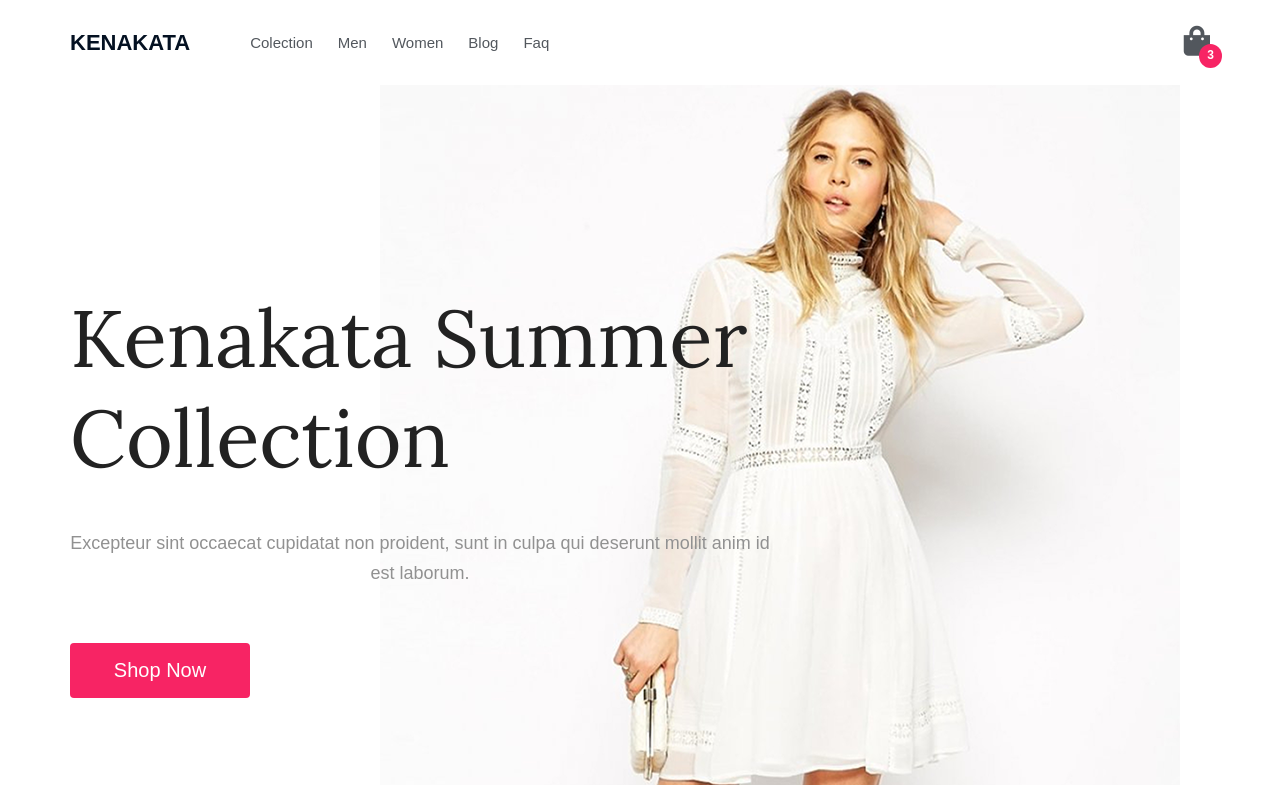
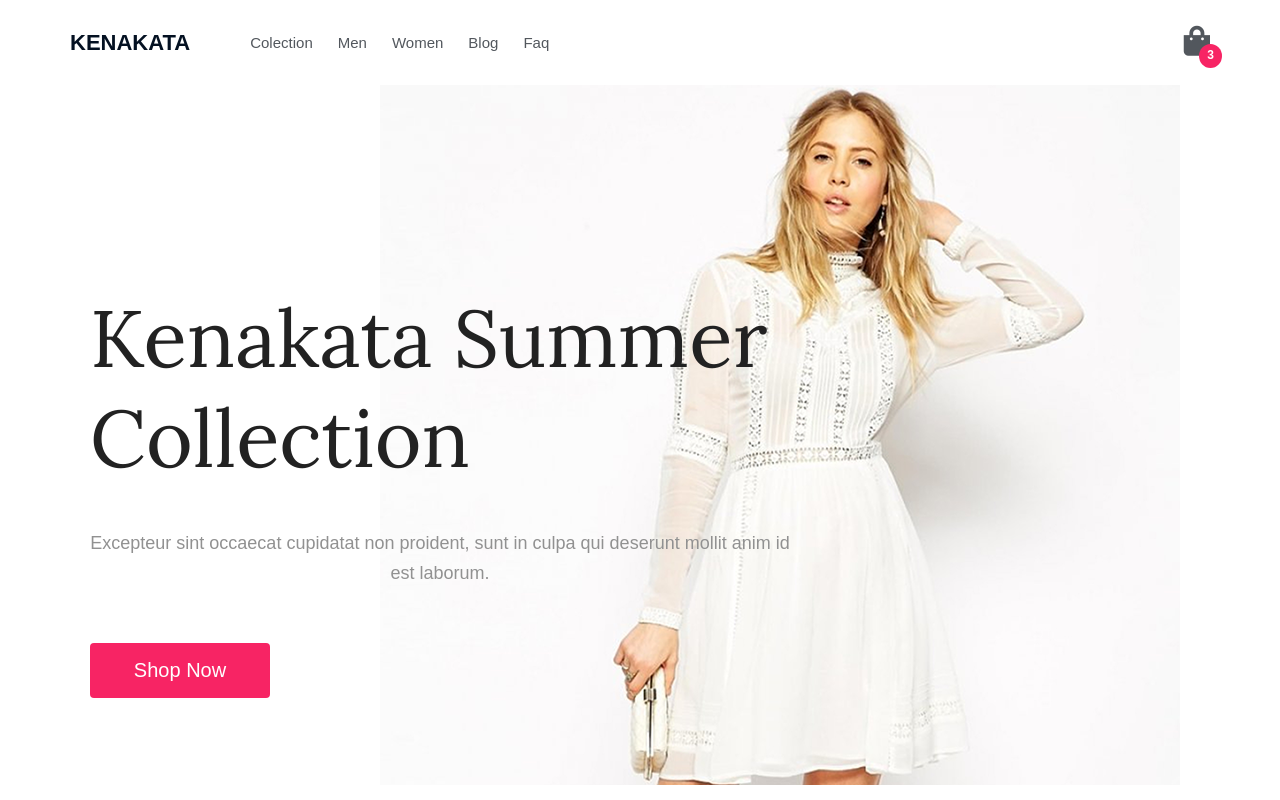
Before and after one commit to timoshuk/landing_kenakata, a website: page app/index.html in a window 1280 px wide. Shown: the top 800 px of the page. Drawn offline with nearby package versions, Linux system fonts and the light colour scheme; a web font is replaced by a local one.

Commit message:
finish landing page

```diff
--- a/app/scss/_container.scss
+++ b/app/scss/_container.scss
@@ -1,6 +1,8 @@
 .container {
   position: relative;
-  max-width: 1140px;
+  max-width: 1180px;
   margin-left: auto;
   margin-right: auto;
+  padding-left: 20px;
+  padding-right: 20px;
 }
--- a/app/scss/_main.scss
+++ b/app/scss/_main.scss
@@ -8,6 +8,7 @@
 
 html {
   font-size: 10px;
+  scroll-behavior: smooth;
 }
 
 body {
--- a/app/scss/_page-wrapper.scss
+++ b/app/scss/_page-wrapper.scss
@@ -1,6 +1,4 @@
 .page-wrapper {
-  padding-left: 20px;
-  padding-right: 20px;
   position: relative;
   min-width: 420px;
   max-width: 1600px;
```
Also changed, not shown: app/css/styles.css, 1 other file.
